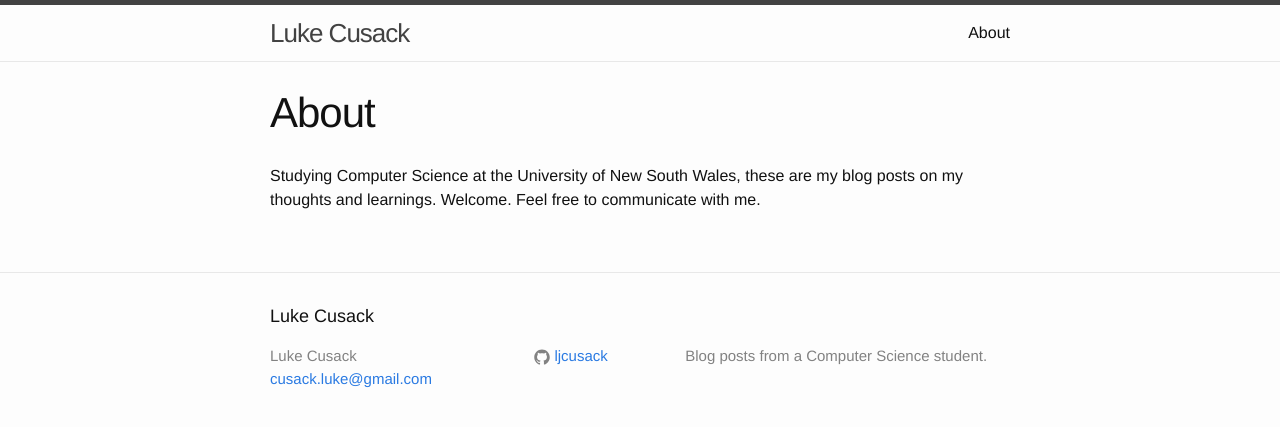
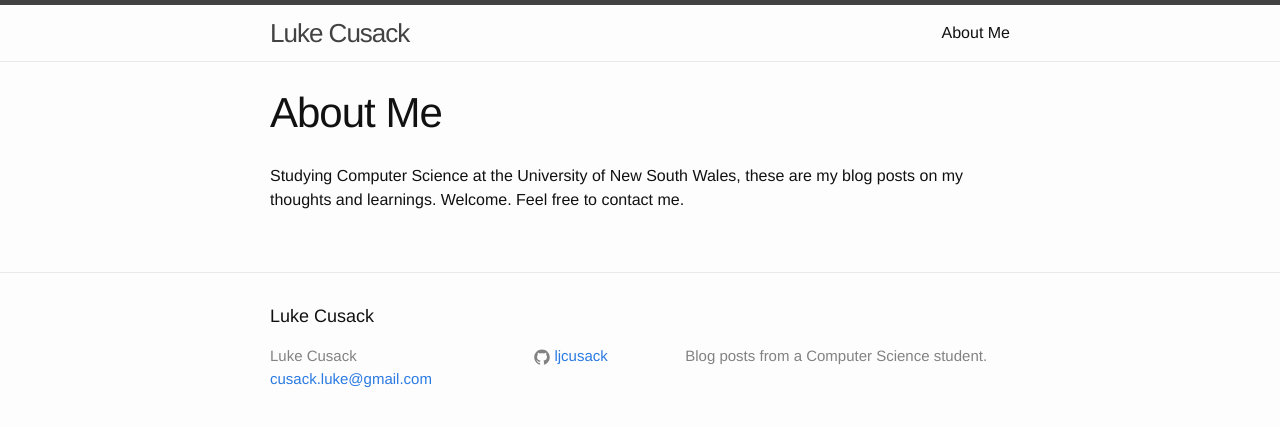
Before and after one commit to mbarry/ljcusack.github.io, a Jekyll site: the page built from about.md, in a window 1280 px wide. Shown: the top 427 px of the page. Built offline with Jekyll 4.4.1, drawn with Linux system fonts in a browser that asks for light colours.

Commit message:
updated _config and about

```diff
--- a/_config.yml
+++ b/_config.yml
@@ -7,11 +7,11 @@
 #  line in _config.yml. It will appear in your document head meta (for
 #  Google search results) and in your feed.xml site description.
 baseurl: "" # the subpath of your site, e.g. /blog/
-url: "http://www.ljcusack.id.au" # the base hostname & protocol for your site
-timezone: Sydney/Australia
+url: "http://blog.ljcusack.id.au" # the base hostname & protocol for your site
+timezone: Australia/Sydney
 #twitter_username: jekyllrb
 github_username:  ljcusack
-linkedin: ljcusack
+linkedin_username: ljcusack
 
 # Build settings
 markdown: kramdown
--- a/about.md
+++ b/about.md
@@ -1,12 +1,12 @@
 ---
 layout: page
-title: About
+title: About Me
 permalink: /about/
 ---
 
 Studying Computer Science at the University of New South Wales, these
 are my blog posts on my thoughts and learnings. Welcome. Feel free
-to communicate with me.
+to contact me.
 
 <!---
 This is the base Jekyll theme. You can find out more info about customizing your Jekyll theme, as well as basic Jekyll usage documentation at [jekyllrb.com](http://jekyllrb.com/)
```
